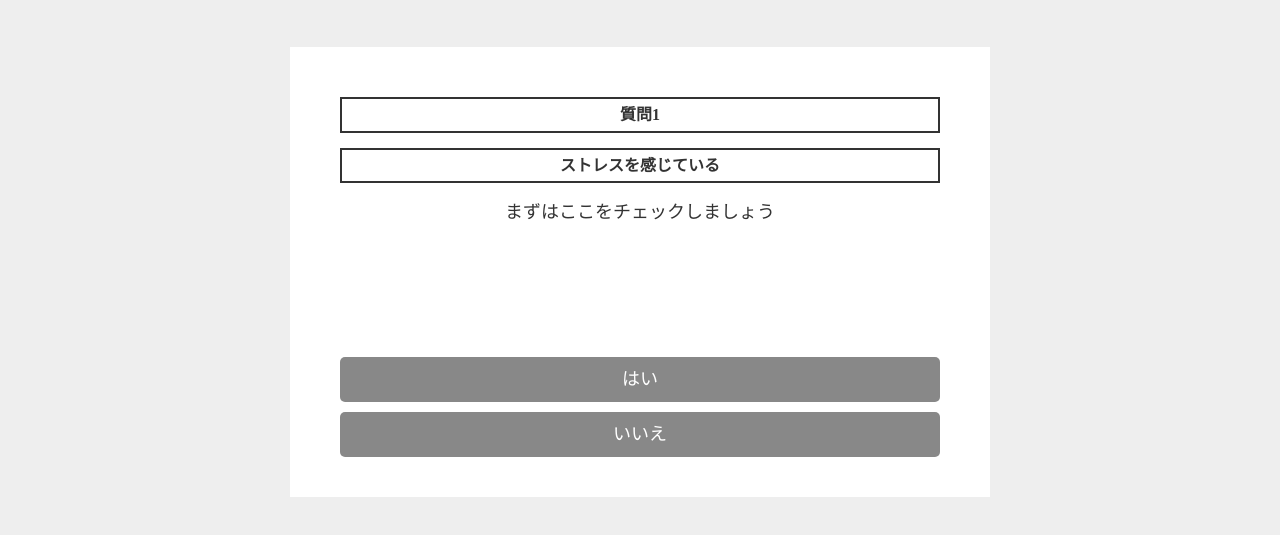
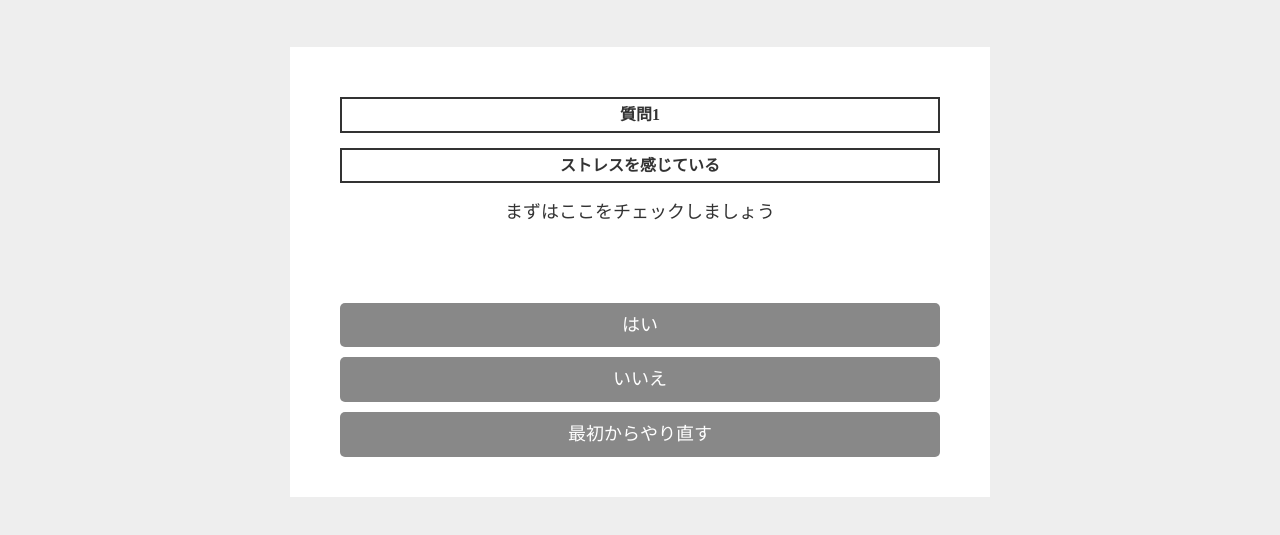
Before and after one commit to maeda-kiminori/personal-chart-test, a plain HTML site: page index.html in a window 1280 px wide. Both pictures are taken after a click on the item "最初からやり直す". Shown: the part 71-606 px from the top of the page. Drawn offline with Linux system fonts and the light colour scheme.

Commit message:
index.html is changed

```diff
--- a/index.html
+++ b/index.html
@@ -18,7 +18,7 @@
     <ul id="answer">
       <li id="yes">はい</li>
       <li id="no">いいえ</li>
-      <li id="restart">最初からやり直す</li>
+      <li id="init">最初からやり直す</li>
     </ul>
   </div>
   <!-- 直った -->
@@ -111,7 +111,22 @@ $("#no").click(function(){
 	showQuestion(currentData);
 });
 
-//『いいえ』を選択した際の動き
+$("#init").click(function(){
+	questionNum = 0;
+	nextQuestionId = 0;
+	currentData = null;
+	$("#resolveSec").hide();
+  currentData = callData(1);
+  $("#question").hide();
+  $("#questionNum").hide();
+  $("#restart").fadeOut();
+  $("#resolve").fadeOut("normal", function(){
+  	$("#check").fadeIn();
+  });
+  showQuestion(currentData);
+});
+
+// リスタート
 $("#restart").click(function(){
 	questionNum = 0;
 	nextQuestionId = 0;
```
